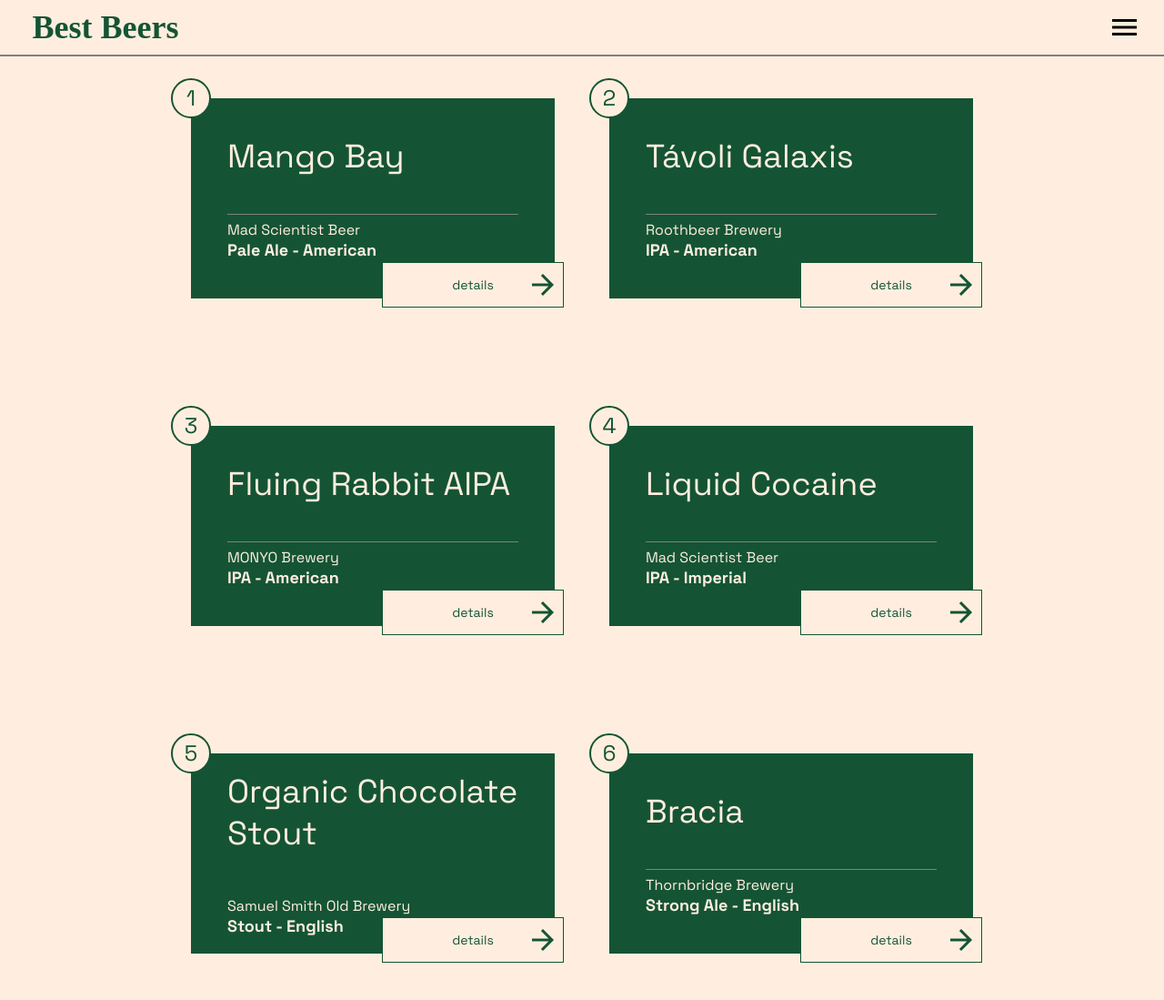
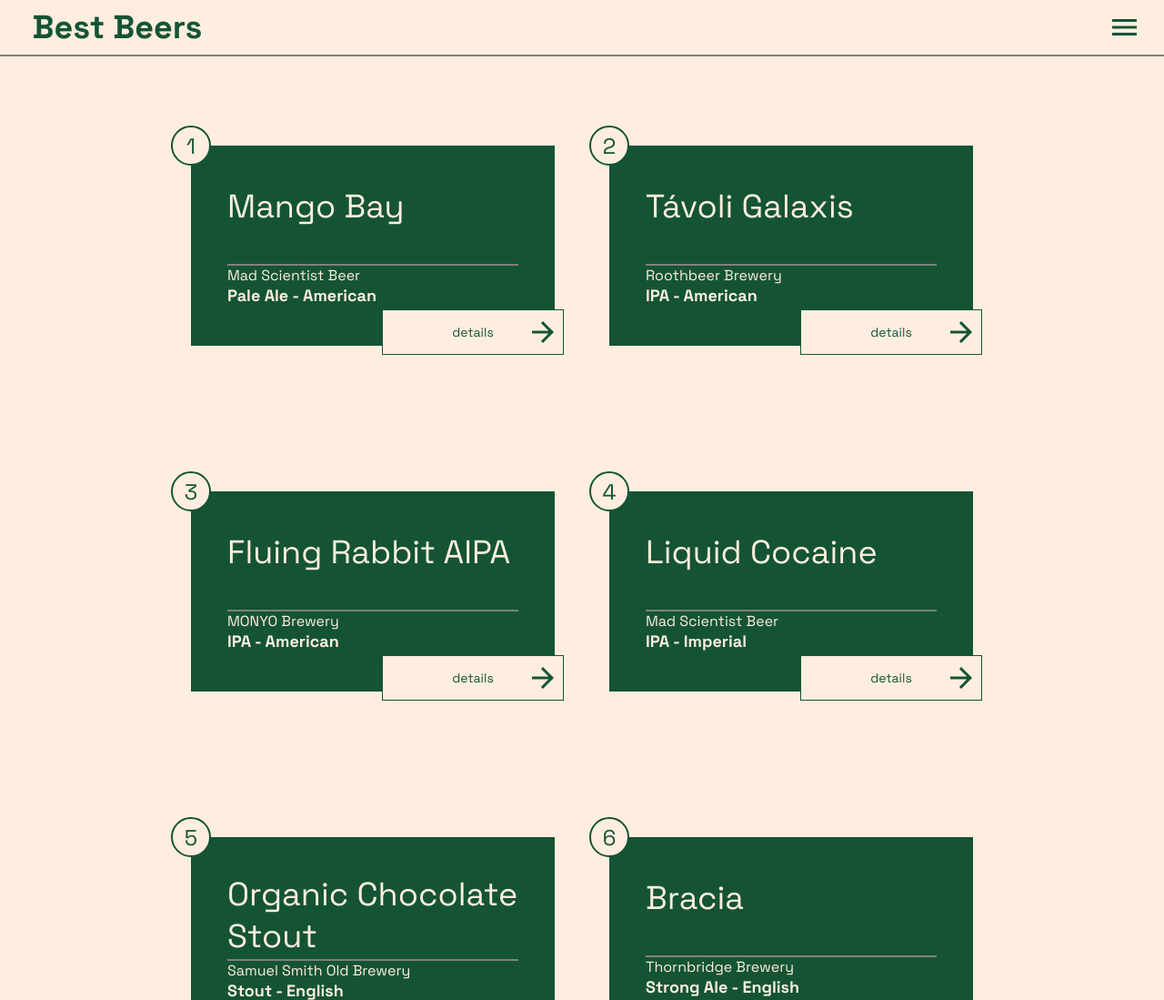
Before and after one commit to AngyalZsuzsa/finally-challenge, a plain HTML site: page index.html in a window 1280 px wide. Shown: the top 1099 px of the page at 91% size. Drawn offline with Linux system fonts and the light colour scheme.

Commit message:
fixed not ready

```diff
--- a/index.html
+++ b/index.html
@@ -21,8 +21,8 @@
     <header class="header">
         <h1>Best Beers</h1>
         <span class='material-icons md-36'>menu</span>
+        <hr></hr>
     </header>
-    <hr></hr>
 
     <div id="root"></div>
 </body>
--- a/script.js
+++ b/script.js
@@ -1,10 +1,10 @@
-function dataView(pm, index) {
+function dataView(data, index) {
     return `
         <div data-index="${index+1}" class="data-card">
-            <h2>${pm.title}</h2>
-            <hr></hr>
-            <h4>${pm.sub}</h4>
-            <h5>${pm.text}</h5>
+            <h2>${data.title}</h2>
+
+            <h4>${data.sub}</h4>
+            <h5>${data.text}</h5>
             <button><span class="details">details</span><span class="material-icons md-36">arrow_forward</span></button>
         </div>`
 }
--- a/style.css
+++ b/style.css
@@ -17,7 +17,8 @@ a img {
   border: none;
 }
 
-button a {
+button,
+a {
   cursor: pointer;
   color: inherit;
 }
@@ -32,15 +33,28 @@ button input textarea select {
     border-radius: 0;
 }
 
+/* ======= CSS RESET ======================*/
+
+* {
+    font-family: 'Space Grotesk', sans-serif;
+}
+
+:root {
+    --primary: #ffeedf;
+    --secondary: #145434;
+}
 
 body {
-    background-color: #ffeedf;
+    background-color: var(--primary);
+    position: relative;
 }
+
 
 .material-icons.md-36 {
     display: flex;
     flex-direction: column;
     align-items: flex-end;
+    /* nezd meg justcont spacebetw */
 
     position: absolute;
     top:50%;
@@ -49,29 +63,30 @@ body {
 
     font-family: 'Material Icons';
     font-size: 36px;
+    color: var(--secondary);
 }
+
+
 
 #root {
     max-width: 1200px;
     min-height: 100vh;
 
-    display: grid;
-    grid-template-rows: auto auto;
-    grid-template-columns: auto auto;
-    grid-gap: 60px;
+    display: flex;
+    flex-wrap: wrap;
+    gap: 60px;
     justify-content: center;
+    margin: 60px auto
 
-    font-family: 'Space Grotesk', sans-serif;
-
-    position: absolute;
-    left: 50%;
-    transform: translate(-50%);
 }
 
 header {
-    position: relative;
     width: 100%;
     height: 60px;
+    position: fixed;
+    top: 0;
+    left: 0;
+    z-index: 10;
 }
 
 h1 {
@@ -82,14 +97,14 @@ h1 {
 
     padding-left: 10px;
     font-size: 36px;
-    color:#145434;
+    color:var(--secondary)
 }
 
 
 hr {
-    margin-bottom: 6px;
     width: 100%;
-    height: 1.5px;
+    height: 2px;
+    margin-top: 60px;
     background-color: gray;
 }
 
@@ -101,11 +116,12 @@ hr {
     flex-direction: column;
     justify-content: center;
 
-    margin: 40px 0;
+    margin-top: 100px;
     padding: 40px;
 
-    background-color: #145434;
-    color: #ffeedf;
+    background-color: var(--secondary);
+    color: var(--primary)
+
 }
 
 .data-card::before {
@@ -119,11 +135,11 @@ hr {
 
     width: 40px;
     height: 40px;
-    border: 2px solid #145434;
+    border: 2px solid var(--secondary);
     border-radius: 50%;
 
-    background-color: #ffeedf;
-    color: #145434;
+    background-color: var(--primary);
+    color: var(--secondary);
     font-size: 24px;
 
     transform: translate(-50%, -50%);
@@ -133,6 +149,8 @@ hr {
     padding-bottom: 40px;
     font-size: 36px;
     font-weight: 400;
+    min-height: 60px;
+    border-bottom: gray 2px solid;
 }
 
 .data-card h4 {
@@ -150,13 +168,13 @@ button {
     right: -10px;
     bottom: -10px;
 
-    border: #145434 1px solid;
+    border: var(--secondary) 1px solid;
     width: 200px;
     height: 50px;
     padding-left: 50px;
 
-    background-color: #ffeedf;
-    color: #145434;
+    background-color: var(--primary);
+    color: var(--secondary);
 
     cursor: pointer;
 }
@@ -171,15 +189,20 @@ button {
 }
 
 button:hover {
-    background-color: #145434;
-    color: #ffeedf;
-    border: #ffeedf 1px solid;
+    background-color: var(--secondary);
+    color: var(--primary);
+    border: var(--primary) 1px solid;
+}
+
+button:hover .material-icons.md-36 {
+    color: var(--primary);
+
 }
 
 
 @media  (max-width:940px) {
     #root {
-        grid-template-columns: auto;
-
+        flex-direction: column;
+        align-items: center;
     }
 }
```
Also changed, not shown: 1 other file.
